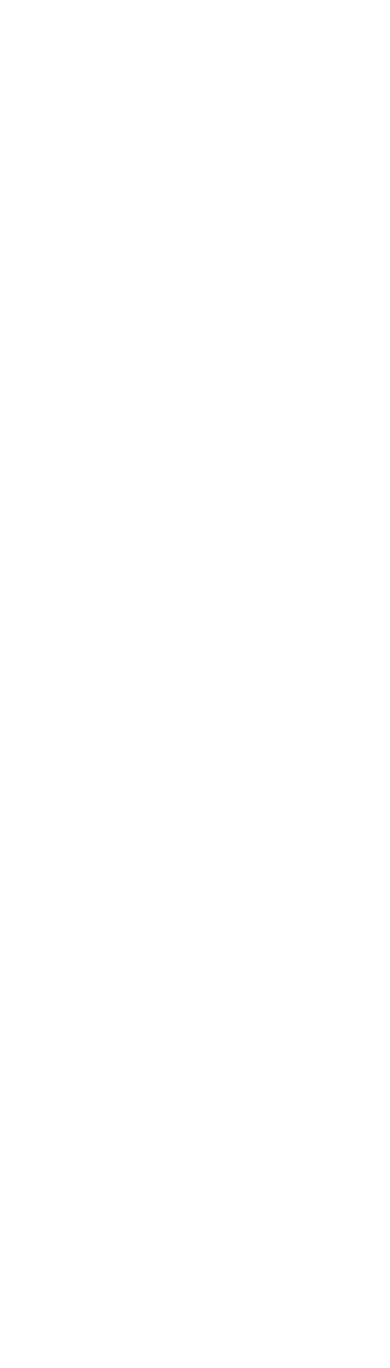
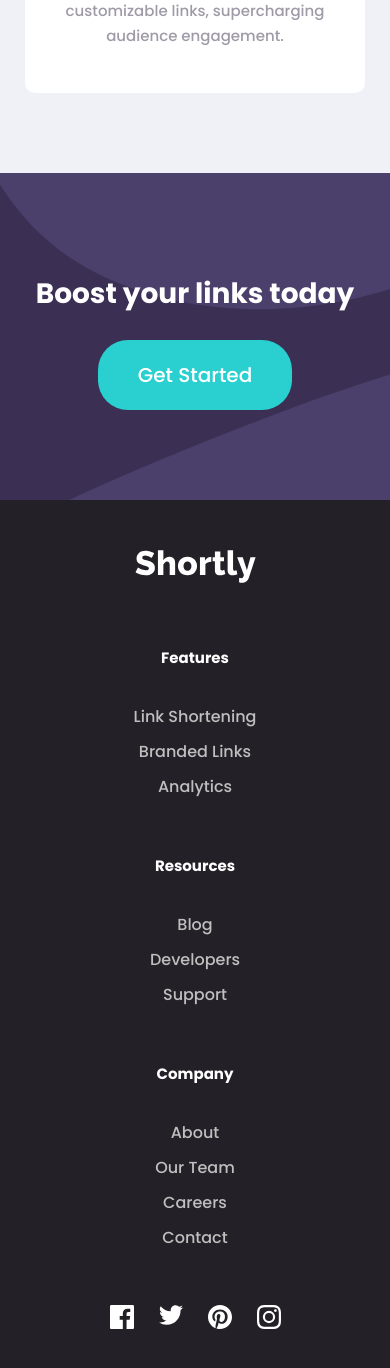
Before and after one commit to aljayy/shortly, a React (Create React App) app: page / in a window 390 px wide. Shown: the part 2413-3781 px from the top of the page. Before the commit the page ends 844 px from the top, so only its background shows below. Built offline with nearby package versions, Linux system fonts and the light colour scheme.

Commit message:
Mobile app

```diff
--- a/src/App.js
+++ b/src/App.js
@@ -1,12 +1,16 @@
 import React from "react";
 
 import styles from "./App.module.css";
+import Body from "./components/Body/Body";
+import Footer from "./components/Footer/Footer";
 import Header from "./components/Header/Header";
 
 function App() {
   return (
     <div>
       <Header />
+      <Body />
+      <Footer />
     </div>
   );
 }
--- /dev/null
+++ b/src/components/Body/Body.js
@@ -0,0 +1,29 @@
+import React from "react";
+import UrlShortener from "./UrlShortener";
+
+import styles from "./Body.module.css";
+import ShortlyDetailCard from "./ShortlyDetailCard";
+
+import GetStartedBtn from "../Header/GetStartedBtn";
+
+function Body() {
+  return (
+    <div className={styles["body-container"]}>
+      <UrlShortener />
+      <div className={styles.advanced}>
+        <h2>Advanced Statistics</h2>
+        <p>
+          Track how your links are performing across the web with our advanced
+          statistics dashboard.
+        </p>
+      </div>
+      <ShortlyDetailCard />
+      <div className={styles.boost}>
+        <h2>Boost your links today</h2>
+        <GetStartedBtn />
+      </div>
+    </div>
+  );
+}
+
+export default Body;
--- /dev/null
+++ b/src/components/Body/Body.module.css
@@ -0,0 +1,34 @@
+.body-container {
+  background-color: rgba(240, 241, 246);
+}
+
+.advanced {
+  padding: 9.5rem 2.5rem 0;
+  text-align: center;
+}
+
+.advanced h2 {
+  font-size: 2.8rem;
+  margin-bottom: 2.5rem;
+}
+
+.advanced p {
+  color: hsl(257, 7%, 63%);
+  font-size: 1.7rem;
+  line-height: 2.5rem;
+  padding-bottom: 5.5rem;
+}
+
+.boost {
+  background-color: hsl(257, 27%, 26%);
+  background-image: url("../../images/bg-boost-mobile.svg");
+  background-size: cover;
+  padding: 10rem 2.5rem 9rem 2.5rem;
+  text-align: center;
+}
+
+.boost h2 {
+  color: white;
+  font-size: 2.8rem;
+  margin-bottom: 2.5rem;
+}
--- /dev/null
+++ b/src/components/Body/ShortlyDetailCard.js
@@ -0,0 +1,43 @@
+import React from "react";
+
+import recognition from "../../images/icon-brand-recognition.svg";
+import records from "../../images/icon-detailed-records.svg";
+import customize from "../../images/icon-fully-customizable.svg";
+
+import styles from "./ShortlyDetailCard.module.css";
+
+function ShortlyDetailCard(props) {
+  const cardDetails = [
+    {
+      img: recognition,
+      title: "Brand Recognition",
+      description: `Boost your brand recognition with each click. Generic links don't mean a thing. Branded links help instil confidence in your content.`,
+    },
+    {
+      img: records,
+      title: `Detailed Records`,
+      description: `Gain insights into who is clicking your links. Knowing when and where people engage with your content helps inform better decisions.`,
+    },
+    {
+      img: customize,
+      title: `Fully Customizable`,
+      description: `Improve brand awareness and content discoverability through customizable links, supercharging audience engagement.`,
+    },
+  ];
+
+  return cardDetails.map((item) => {
+    return (
+      <div className={styles.container}>
+        <div className={styles.card}>
+          <div className={styles["img-bg"]}>
+            <img src={item.img} alt="" />
+          </div>
+          <h2>{item.title}</h2>
+          <p>{item.description}</p>
+        </div>
+      </div>
+    );
+  });
+}
+
+export default ShortlyDetailCard;
--- /dev/null
+++ b/src/components/Body/ShortlyDetailCard.module.css
@@ -0,0 +1,36 @@
+.container {
+  background-color: rgba(240, 241, 246);
+  margin-top: 8rem;
+}
+
+.card {
+  background-color: white;
+  border-radius: 1rem;
+  margin: 0 2.5rem;
+  margin-bottom: 8rem;
+  padding: 8rem 3.5rem 4.5rem 3.5rem;
+  position: relative;
+  text-align: center;
+}
+
+.card h2 {
+  font-size: 2rem;
+  margin-bottom: 3rem;
+}
+
+.card p {
+  /* color: hsl(0, 0%, 75%); */
+  color: hsl(257, 7%, 63%);
+  font-size: 1.5rem;
+  line-height: 2.5rem;
+}
+
+.img-bg {
+  background-color: hsl(257, 27%, 26%);
+  border-radius: 50%;
+  padding: 2.5rem;
+  position: absolute;
+  top: 0;
+  left: 50%;
+  transform: translate(-50%, -50%);
+}
--- /dev/null
+++ b/src/components/Body/UrlShortener.js
@@ -0,0 +1,18 @@
+import React from "react";
+
+import styles from "./UrlShortener.module.css";
+
+function UrlShortener() {
+  return (
+    <div className={styles["bg-gray"]}>
+      <div className={styles["url-input"]}>
+        <form>
+          <input placeholder="Shorten a link here..."></input>
+          <button className={styles.submit}>Shorten It!</button>
+        </form>
+      </div>
+    </div>
+  );
+}
+
+export default UrlShortener;
--- /dev/null
+++ b/src/components/Body/UrlShortener.module.css
@@ -0,0 +1,35 @@
+.bg-gray {
+  background: linear-gradient(to top, rgba(240, 241, 246) 50%, white 50% 100%);
+}
+
+.url-input {
+  background-color: hsl(257, 27%, 26%);
+  background-image: url("../../images/bg-shorten-mobile.svg");
+  background-repeat: no-repeat;
+  background-position: top right;
+  border-radius: 1.5rem;
+  margin: 8rem 2.5rem 0;
+  padding: 2.5rem;
+}
+
+.url-input input {
+  border-radius: 0.5rem;
+  border: none;
+  height: 4.5rem;
+  margin-bottom: 1.5rem;
+  padding-left: 1.5rem;
+  width: 100%;
+}
+
+.url-input input::placeholder {
+  font-family: "Poppins", sans-serif;
+  font-weight: 500;
+  color: hsl(0, 0%, 75%);
+}
+
+.submit {
+  border-radius: 0.5rem;
+
+  width: 100%;
+  padding: 1.5rem 0;
+}
--- /dev/null
+++ b/src/components/Footer/Footer.js
@@ -0,0 +1,33 @@
+import React from "react";
+import whitelogo from "../../images/white-logo.svg";
+import facebook from "../../images/icon-facebook.svg";
+import twitter from "../../images/icon-twitter.svg";
+import pinterest from "../../images/icon-pinterest.svg";
+import instagram from "../../images/icon-instagram.svg";
+import styles from "./Footer.module.css";
+import FooterLinks from "./FooterLinks";
+
+function Footer() {
+  return (
+    <div className={styles.footer}>
+      <img src={whitelogo} alt="Our Logo" />
+      <FooterLinks />
+      <div className={styles.social}>
+        <div>
+          <img src={facebook} alt="Our Facebook Page" />
+        </div>
+        <div>
+          <img src={twitter} alt="Our Twitter Page" />
+        </div>
+        <div>
+          <img src={pinterest} alt="Our Pinterest Page" />
+        </div>
+        <div>
+          <img src={instagram} alt="Our Instagram Page" />
+        </div>
+      </div>
+    </div>
+  );
+}
+
+export default Footer;
--- /dev/null
+++ b/src/components/Footer/Footer.module.css
@@ -0,0 +1,18 @@
+.footer {
+  background-color: hsl(260, 8%, 14%);
+  padding-top: 5rem;
+}
+
+.footer img {
+  display: block;
+  margin: 0 auto;
+  padding-bottom: 1.3rem;
+}
+
+.social {
+  display: flex;
+  justify-content: center;
+  gap: 2.5rem;
+  margin-top: 5rem;
+  padding-bottom: 5rem;
+}
--- /dev/null
+++ b/src/components/Footer/FooterLinks.js
@@ -0,0 +1,36 @@
+import React from "react";
+import styles from "./FooterLinks.module.css";
+
+function FooterLinks() {
+  const links = [
+    {
+      title: "Features",
+      links: ["Link Shortening", "Branded Links", "Analytics"],
+    },
+    {
+      title: "Resources",
+      links: ["Blog", "Developers", "Support"],
+    },
+    {
+      title: "Company",
+      links: ["About", "Our Team", "Careers", "Contact"],
+    },
+  ];
+
+  return links.map((item) => {
+    return (
+      <ul className={styles.container}>
+        <h4>{item.title}</h4>
+        {item.links.map((link) => {
+          return (
+            <li>
+              <a href="#">{link}</a>
+            </li>
+          );
+        })}
+      </ul>
+    );
+  });
+}
+
+export default FooterLinks;
--- /dev/null
+++ b/src/components/Footer/FooterLinks.module.css
@@ -0,0 +1,17 @@
+.container {
+  text-align: center;
+  margin-top: 5rem;
+}
+
+.container h4 {
+  color: white;
+  font-size: 1.5rem;
+  margin-bottom: 3rem;
+}
+
+.container li a {
+  color: hsl(0, 0%, 75%);
+  font-size: 1.6rem;
+  line-height: 3.5rem;
+  text-decoration: none;
+}
```
Also changed, not shown: src/images/white-logo.svg (added).
